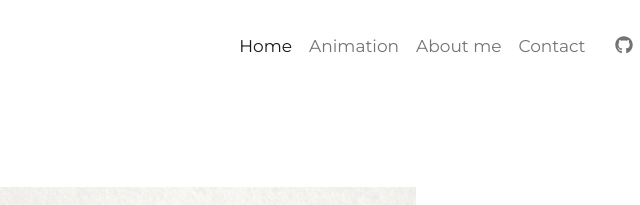
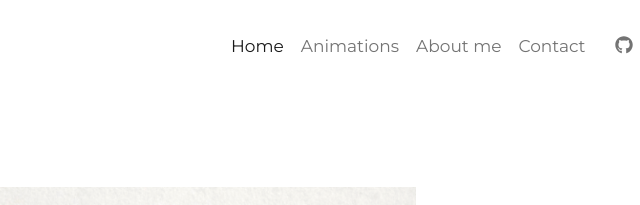
Before and after one commit to GabrielaOliveirabpt/GabrielaOliveirabpt.github.io, a website: page index.html in a window 1280 px wide. Shown: the top 205 px of the page, 490-1130 px from the left. Drawn offline with nearby package versions, Linux system fonts and the light colour scheme.

Commit message:
fix spelling animations

```diff
--- a/index.html
+++ b/index.html
@@ -55,7 +55,7 @@
                         <a class="nav-link active" aria-current="page" href="#">Home</a>
                     </li>
                     <li class="nav-item">
-                        <a class="nav-link" href="#animations">Animation</a>
+                        <a class="nav-link" href="#animations">Animations</a>
                     </li>
                     <li class="nav-item">
                         <a class="nav-link" href="#aboutMe">About me</a>
```
